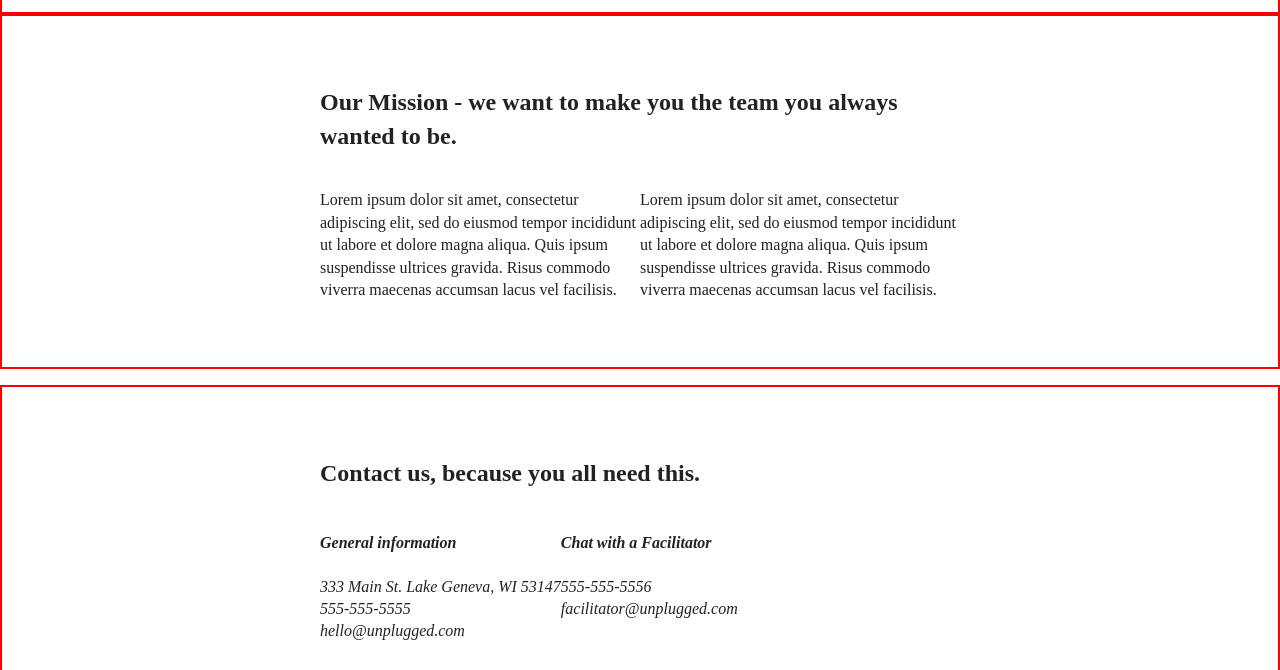
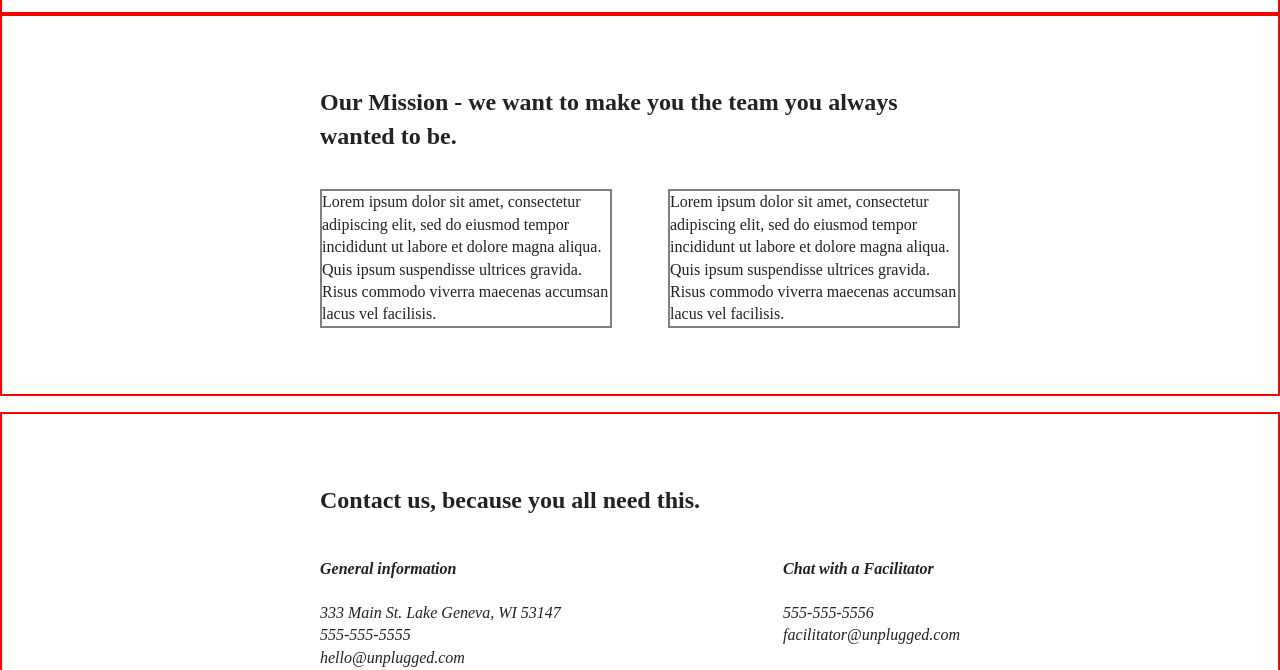
Before and after one commit to abagaelshrader/206-unplugged-retreat, a plain HTML site: page about/index.html in a window 1280 px wide. Shown: the part 130-800 px from the top of the page. Drawn offline with nearby package versions, Linux system fonts and the light colour scheme.

```diff
--- a/css/main.css
+++ b/css/main.css
@@ -488,15 +488,16 @@
     align-items: center;
   }
   .mission-content p {
-    width: ;
+    width: 45%;
+    border: 2px solid grey;
   }
   .contact-section .content-wrapper h2 {
-    width: ;
+    width: 100%;
   }
   .contact-content {
     display: flex;
-    justify-content: ;
-    align-items: ;
+    justify-content: space-between;
+    align-items: baseline;
   }
 
   /* --------------- FAQ PAGE -------------- */
```
